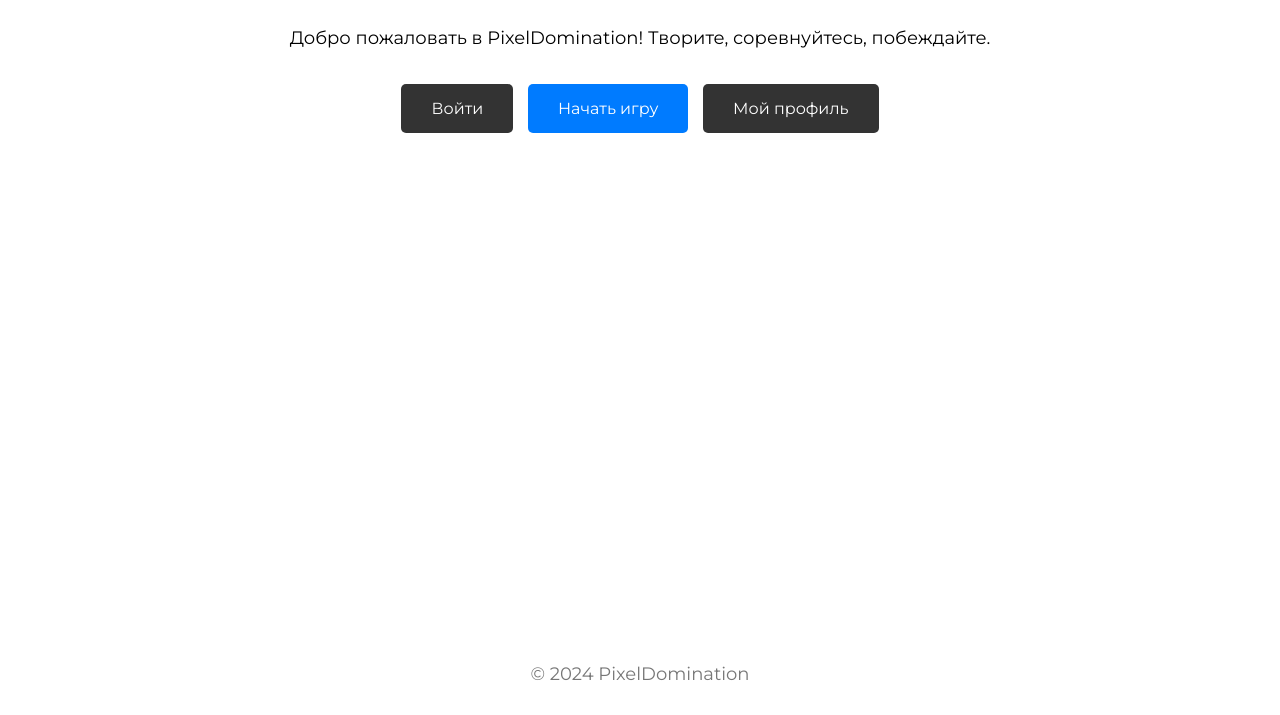
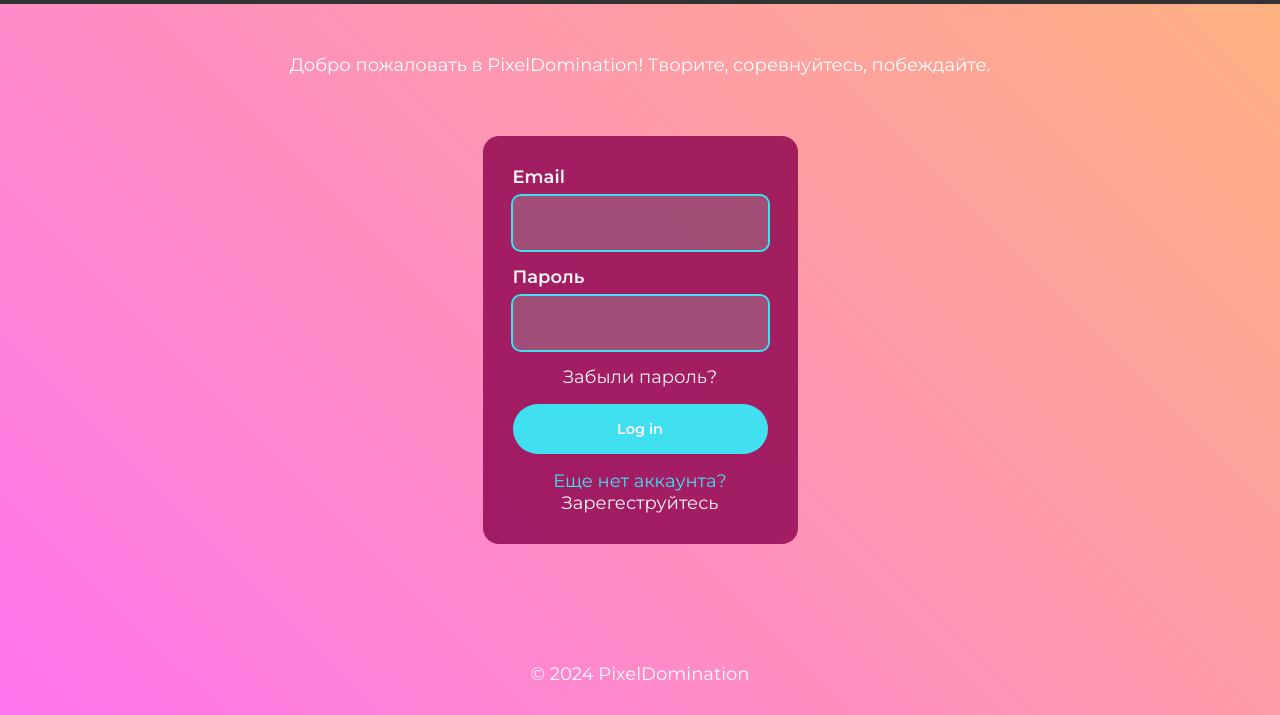
Before and after one commit to Electr0nic1/PixelDomination, a plain HTML site: page index.html in a window 1280 px wide. Shown: the part 85-800 px from the top of the page. Drawn offline with Linux system fonts and the light colour scheme.

Commit message:
form reg

```diff
--- a/css/style.css
+++ b/css/style.css
@@ -10,6 +10,8 @@ body {
   font-style: normal;
   text-align: center;
   font-size: 18px;
+  background: linear-gradient(45deg, #ff75ef, #feb47b);
+  color: #fff;
 }
 
 .wrapper {
@@ -18,9 +20,16 @@ body {
   flex-direction: column;
 }
 
+.container {
+  max-width: 1600px;
+  padding: 0 40px;
+  margin: 0 auto;
+  width: 100%;
+}
+
 .header {
   background: #333;
-  color: #fff;
+  font-size: 40px;
   padding: 20px;
 }
 
@@ -29,11 +38,15 @@ body {
   padding: 50px;
 }
 
-.buttons {
+.welcome {
+  margin-bottom: 60px;
+}
+
+.welcome__buttons {
   margin: 20px 0;
 }
 
-.btn {
+.welcome__btn {
   border: none;
   padding: 15px 30px;
   margin: 5px;
@@ -42,15 +55,94 @@ body {
   background: #333;
   color: white;
   border-radius: 5px;
+  transition: all 0.3s ease;
 }
 
-.btn.primary {
+.welcome__btn:hover {
+  transform: translateY(-3px);
+}
+
+.welcome__btn--primary {
+  display: inline-block;
   background: #007BFF;
 }
 
-.footer {
-  min-height: 50px;
-  color: #777;
+.form {
+  margin: 0 auto;
+  --bg-light: #ffeff9;
+  --bg-dark: #40e0f0;
+  --clr: #f5f5f5;
+  --clr-alpha: #9c9c9c60;
+  display: flex;
+  flex-direction: column;
+  align-items: center;
+  gap: 1rem;
+  width: 100%;
+  max-width: 315px;
+  background-color: rgba(139, 0, 77, 0.8);
+  padding: 30px;
+  border-radius: 16px;
+}
+
+.form .input-span {
+  width: 100%;
+  display: flex;
+  flex-direction: column;
+  gap: 0.5rem;
+}
+
+.form input[type="email"],
+.form input[type="password"] {
+  border-radius: 0.5rem;
+  padding: 1rem 0.75rem;
+  width: 100%;
+  border: none;
+  display: flex;
+  align-items: center;
+  gap: 0.5rem;
+  background-color: var(--clr-alpha);
+  outline: 2px solid var(--bg-dark);
+}
+
+.form input[type="email"]:focus,
+.form input[type="password"]:focus {
+  outline: 2px solid var(--clr);
+}
+
+.label {
+  align-self: flex-start;
+  color: var(--clr);
+  font-weight: 600;
+}
+
+.form .submit {
+  padding: 1rem 0.75rem;
+  width: 100%;
+  display: flex;
+  align-items: center;
+  gap: 0.5rem;
+  border-radius: 3rem;
+  background-color: var(--bg-dark);
+  color: var(--bg-light);
+  border: none;
+  cursor: pointer;
+  transition: all 300ms;
+  font-weight: 600;
+  font-size: 0.9rem;
+}
+
+.form .submit:hover {
+  background-color: var(--clr);
+  color: var(--bg-dark);
+}
+
+.span {
+  text-decoration: none;
+  color: var(--bg-dark);
+}
+
+.span a {
+  color: var(--clr);
 }
 
 #canvas-container {
@@ -112,3 +204,7 @@ canvas {
 p {
   margin-bottom: 30px;
 }
+
+.footer {
+  min-height: 50px;
+}
--- a/index.html
+++ b/index.html
@@ -16,12 +16,28 @@
       <h1 class="header__title">PixelDomination</h1>
     </header>
     <main class="main">
-      <p>Добро пожаловать в PixelDomination! Творите, соревнуйтесь, побеждайте.</p>
-      <div class="buttons">
-        <button class="btn">Войти</button>
-        <a href="canvas.html" class="btn primary">Начать игру</a>
-        <a href="profile.html" class="btn">Мой профиль</a>
-      </div>
+      <section class="welcome">
+        <div class="container">
+          <p class="welcome__text">Добро пожаловать в PixelDomination! Творите, соревнуйтесь, побеждайте.</p>
+          <!-- <div class="welcome__buttons">
+            <button class="welcome__btn">Войти</button>
+            <a href="canvas.html" class="welcome__btn welcome__btn--primary">Начать игру</a>
+          </div> -->
+        </div>
+      </section>
+      <form class="form">
+        <span class="input-span">
+          <label for="email" class="label">Email</label>
+          <input type="email" name="email" id="email"
+        /></span>
+        <span class="input-span">
+          <label for="password" class="label">Пароль</label>
+          <input type="password" name="password" id="password"
+        /></span>
+        <span class="span"><a href="#">Забыли пароль?</a></span>
+        <input class="submit" type="submit" value="Log in" />
+        <span class="span">Еще нет аккаунта? <a href="#">Зарегеструйтесь</a></span>
+      </form>
     </main>
     <footer class="footer">
       <p>&copy; 2024 PixelDomination</p>
```
